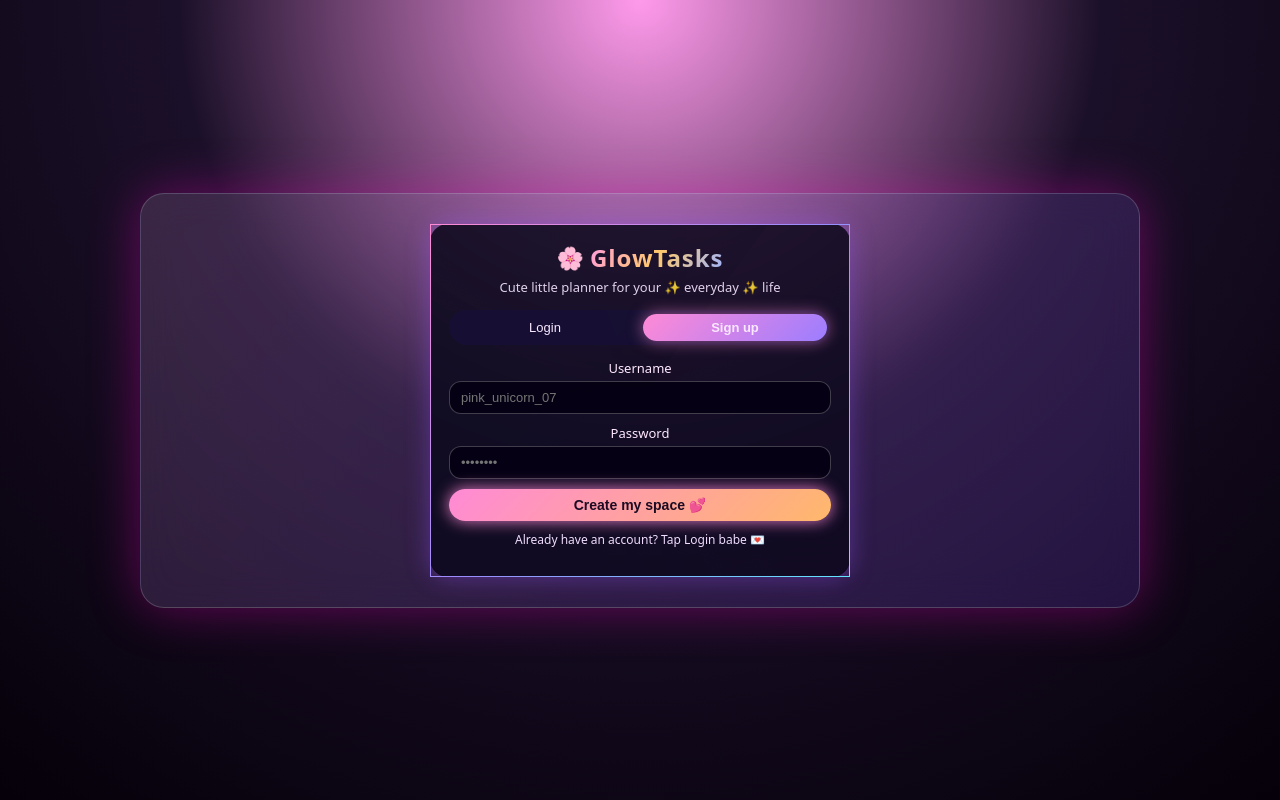
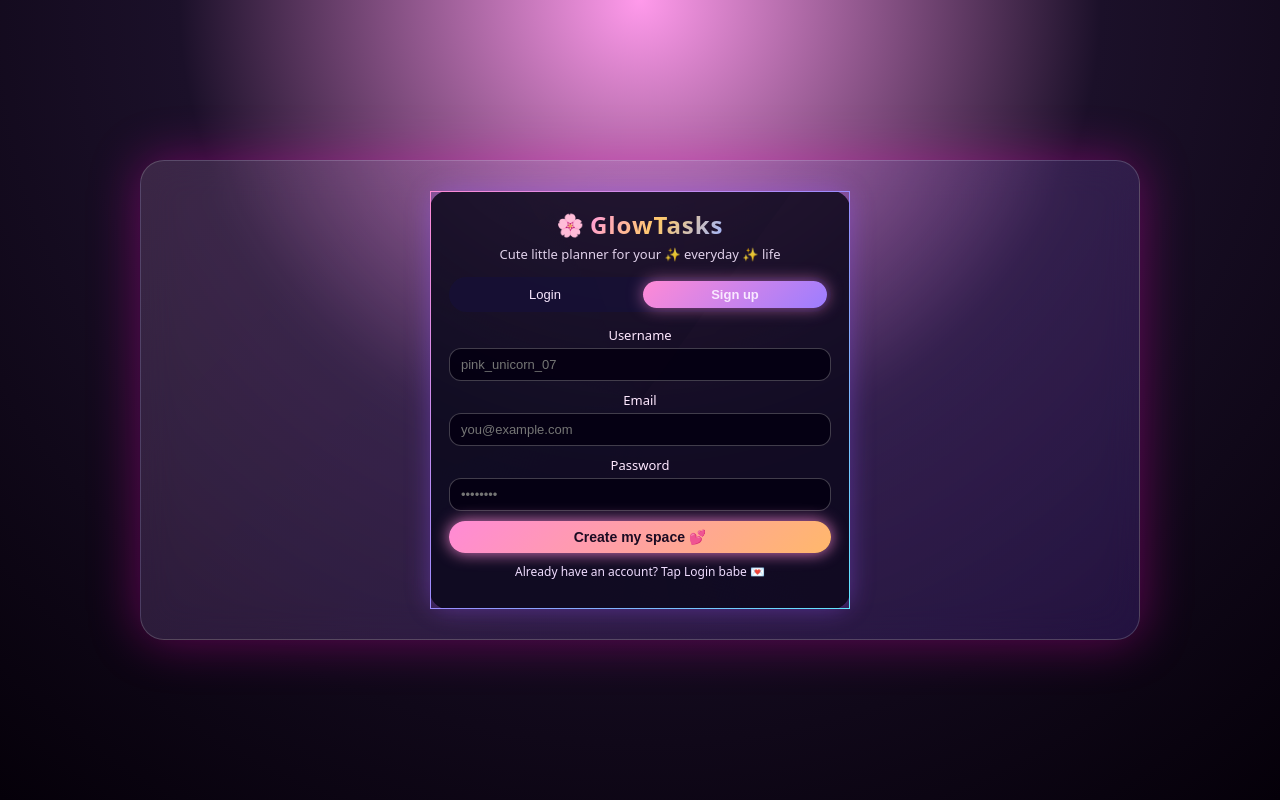
Before and after one commit to Satyam-Nayak/frontend, a React (Create React App) app: page / in a window 1280 px wide. Both pictures are taken after a click on the button "Sign up". Built offline with nearby package versions, Linux system fonts and the light colour scheme.

Commit message:
new changes

```diff
--- a/src/api.js
+++ b/src/api.js
@@ -1,14 +1,37 @@
 const API="http://localhost:5000";
+
 async function req(url,method,data,username){
   return fetch(API+url,{
-    method, headers:{ "Content-Type":"application/json", ...(username?{"x-user":username}:{}) },
-    body:data?JSON.stringify(data):undefined
-  }).then(async r=>{ if(!r.ok) throw await r.json(); return r.json(); });
+    method,
+    headers:{
+      "Content-Type":"application/json",
+      ...(username ? { "x-user": username } : {})
+    },
+    body: data ? JSON.stringify(data) : undefined
+  }).then(async r => {
+    if (!r.ok) throw await r.json();
+    return r.json();
+  });
 }
-export const register=(u,p)=>req("/api/auth/register","POST",{username:u,password:p});
-export const login=(u,p)=>req("/api/auth/login","POST",{username:u,password:p});
-export const getTasks=(u)=>req("/api/tasks","GET",null,u);
-export const addTask=(u,t)=>req("/api/tasks","POST",t,u);
-export const updateTask=(u,id,t)=>req(`/api/tasks/${id}`,"PUT",t,u);
-export const toggleTask=(u,id)=>req(`/api/tasks/${id}/toggle`,"PUT",{},u);
-export const deleteTask=(u,id)=>req(`/api/tasks/${id}`,"DELETE",null,u);
+
+// 👇 UPDATED register: takes username (u), email (e), password (p)
+export const register = (u, e, p) =>
+  req("/api/auth/register", "POST", { username: u, email: e, password: p });
+
+export const login = (u,p) =>
+  req("/api/auth/login","POST",{username:u,password:p});
+
+export const getTasks = (u) =>
+  req("/api/tasks","GET",null,u);
+
+export const addTask = (u,t) =>
+  req("/api/tasks","POST",t,u);
+
+export const updateTask = (u,id,t) =>
+  req(`/api/tasks/${id}`,"PUT",t,u);
+
+export const toggleTask = (u,id) =>
+  req(`/api/tasks/${id}/toggle`,"PUT",{},u);
+
+export const deleteTask = (u,id) =>
+  req(`/api/tasks/${id}`,"DELETE",null,u);
--- a/src/components/AuthForm.js
+++ b/src/components/AuthForm.js
@@ -4,6 +4,7 @@ import { login, register } from "../api";
 export default function AuthForm({ onLogin }) {
   const [mode, setMode] = useState("login");
   const [username, setUsername] = useState("");
+  const [email, setEmail] = useState("");       // ⭐ NEW
   const [password, setPassword] = useState("");
   const [error, setError] = useState("");
   const [loading, setLoading] = useState(false);
@@ -12,13 +13,17 @@ export default function AuthForm({ onLogin }) {
     e.preventDefault();
     setError("");
     setLoading(true);
+
     try {
       if (mode === "register") {
-        await register(username, password);
+        // ⭐ UPDATED: include email
+        await register(username, email, password);
       }
+
       const res = await login(username, password);
       localStorage.setItem("tm_username", res.username);
       onLogin(res.username);
+
     } catch (err) {
       setError(err.message || "Something went wrong");
     } finally {
@@ -33,6 +38,7 @@ export default function AuthForm({ onLogin }) {
           <span className="logo-emoji">🌸</span>
           <span className="logo-title">GlowTasks</span>
         </div>
+
         <p className="logo-subtitle">
           Cute little planner for your ✨ everyday ✨ life
         </p>
@@ -67,6 +73,21 @@ export default function AuthForm({ onLogin }) {
             />
           </label>
 
+          {/* ⭐ NEW EMAIL FIELD ONLY FOR REGISTER */}
+          {mode === "register" && (
+            <label className="input-label">
+              Email
+              <input
+                className="input"
+                type="email"
+                placeholder="you@example.com"
+                value={email}
+                onChange={(e) => setEmail(e.target.value)}
+                required
+              />
+            </label>
+          )}
+
           <label className="input-label">
             Password
             <input
```
